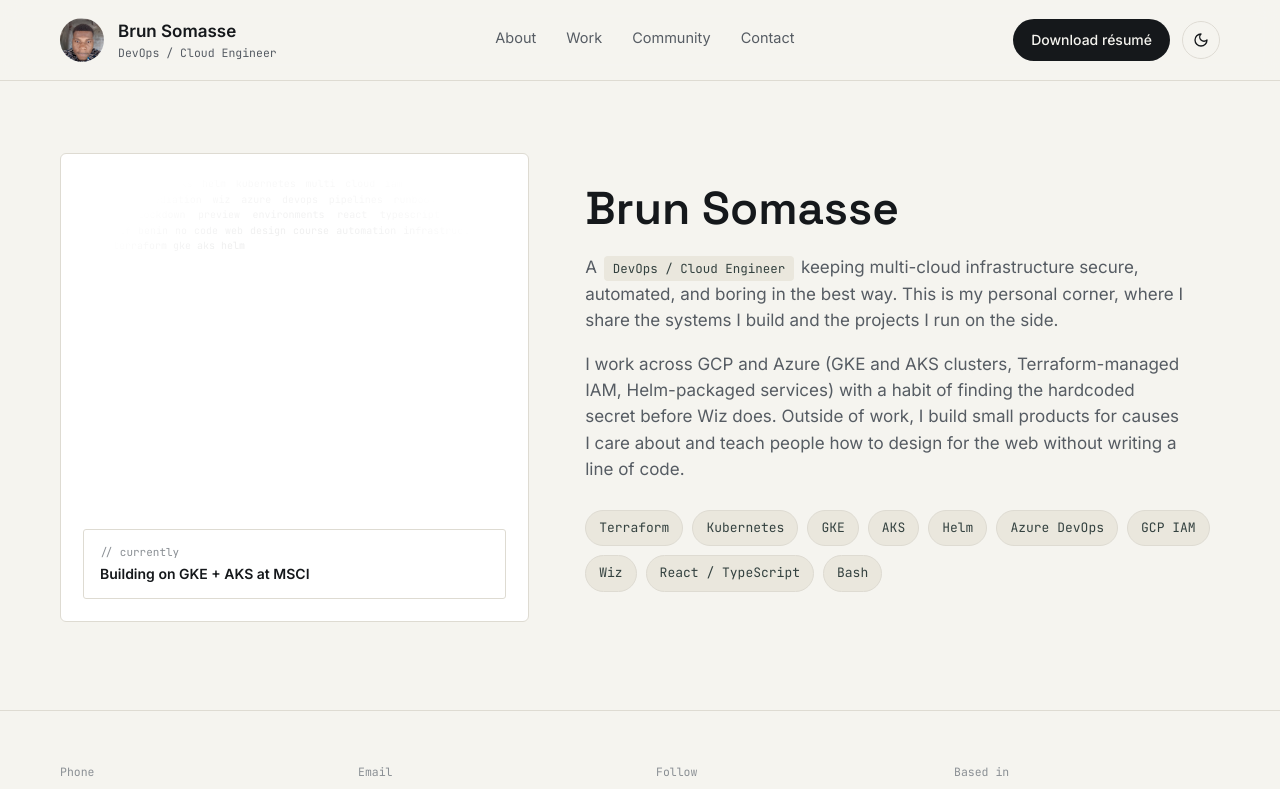
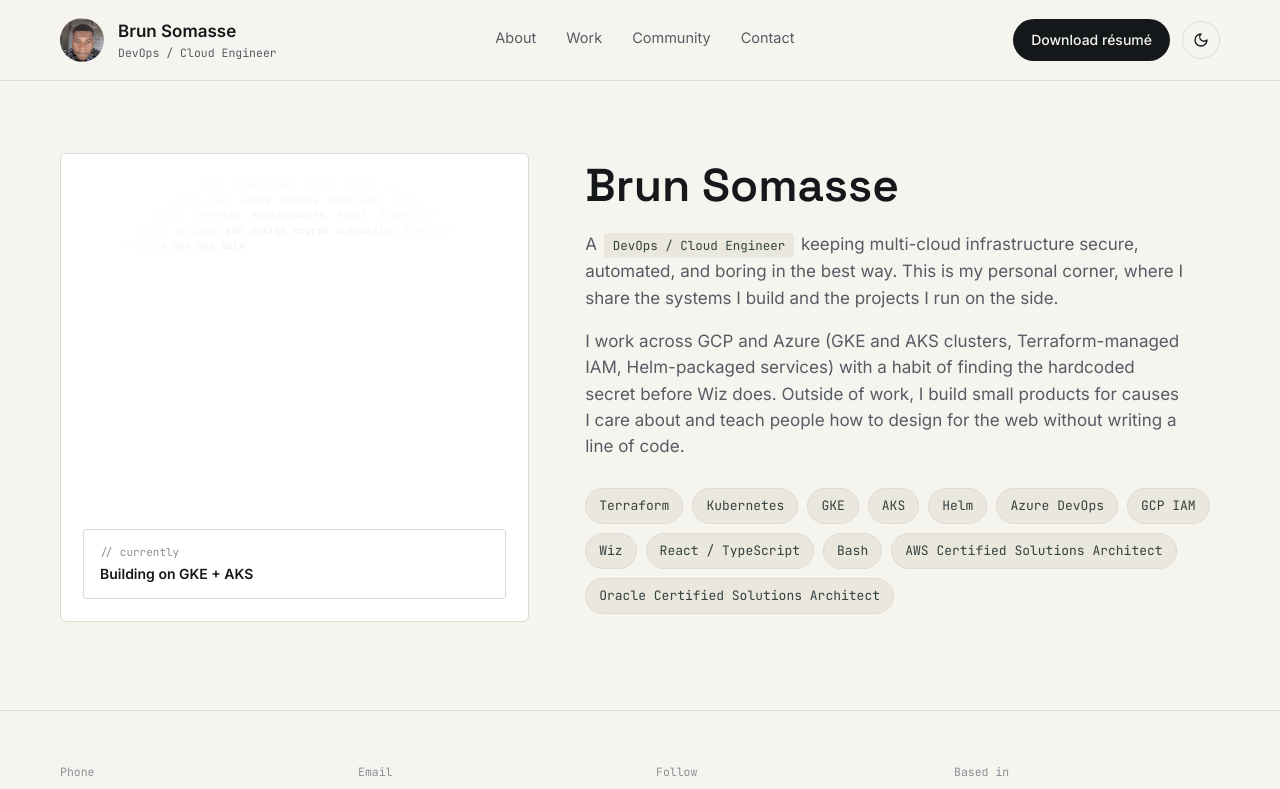
Before and after one commit to brunsomasse/brun-portfolio, a React (Vite) app: page / in a window 1280 px wide. Shown: the top 789 px of the page. Built offline with nearby package versions, Linux system fonts and the light colour scheme.

Commit message:
Drop MSCI mention from hero badge; add AWS and Oracle certifications

```diff
--- a/src/pages/About.jsx
+++ b/src/pages/About.jsx
@@ -4,6 +4,7 @@ import { SectionShell } from "../components/Bits";
 const STATS = [
   ["Focus", "Multi-cloud infrastructure"],
   ["Primary clouds", "GCP · Azure"],
+  ["Certifications", "AWS & Oracle Solutions Architect"],
   ["Toolbelt", "Terraform · Helm · Bash"],
   ["Also building", "React / TypeScript apps"],
   ["Community role", "UMB Board, Bénin"],
--- a/src/pages/Home.jsx
+++ b/src/pages/Home.jsx
@@ -66,7 +66,7 @@ export default function Home() {
           }}
         >
           <div style={{ fontFamily: "'JetBrains Mono', monospace", fontSize: 11, color: t.inkFaint }}>// currently</div>
-          <div style={{ fontSize: 14, fontWeight: 600, marginTop: 2, color: t.ink }}>Building on GKE + AKS at MSCI</div>
+          <div style={{ fontSize: 14, fontWeight: 600, marginTop: 2, color: t.ink }}>Building on GKE + AKS</div>
         </div>
       </div>
 
--- a/src/theme.js
+++ b/src/theme.js
@@ -47,6 +47,7 @@ export const NAV_ITEMS = [
 export const SKILLS = [
   "Terraform", "Kubernetes", "GKE", "AKS", "Helm",
   "Azure DevOps", "GCP IAM", "Wiz", "React / TypeScript", "Bash",
+  "AWS Certified Solutions Architect", "Oracle Certified Solutions Architect",
 ];
 
 export const WORK_ITEMS = [
```
